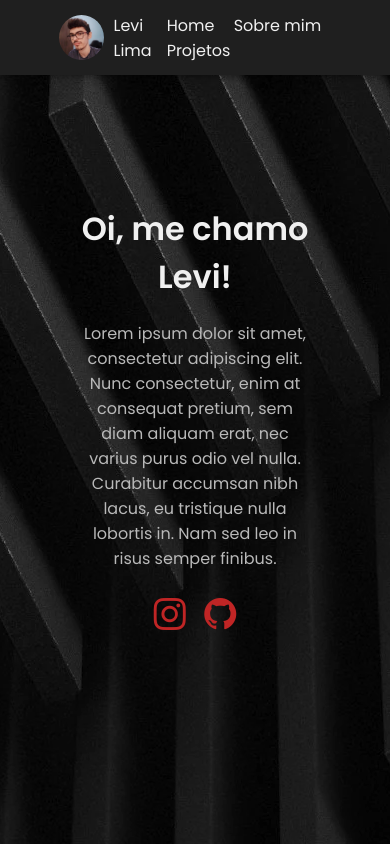
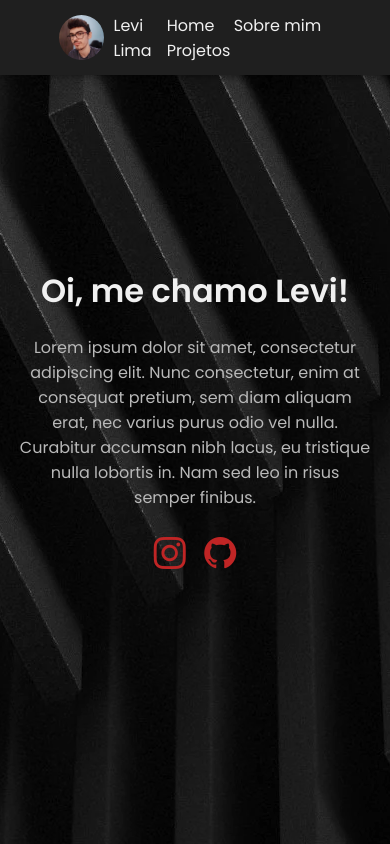
Before and after one commit to Levil9490/meu-portfolio, a plain HTML site: page index.html in a window 390 px wide. Shown: the top 844 px of the page. Drawn offline with nearby package versions, Linux system fonts and the light colour scheme.

Commit message:
Criado a responsividade do banner

```diff
--- a/style.css
+++ b/style.css
@@ -184,3 +184,10 @@ a {
 .project-title h1 i {
 	font-size: 16px;
 }
+
+/* Responsividade */
+@media (max-width: 576px) {
+	.banner-content {
+		width: 90vw;
+	}
+}
```
